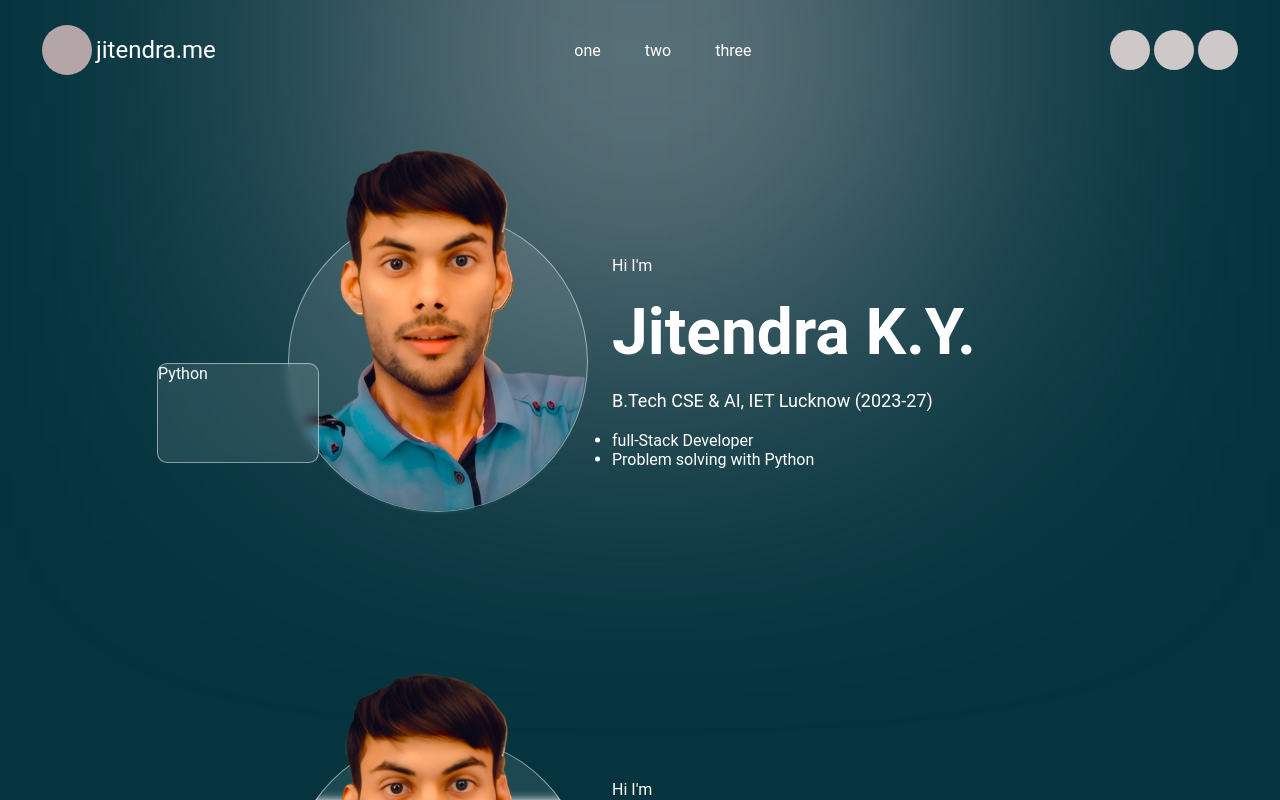
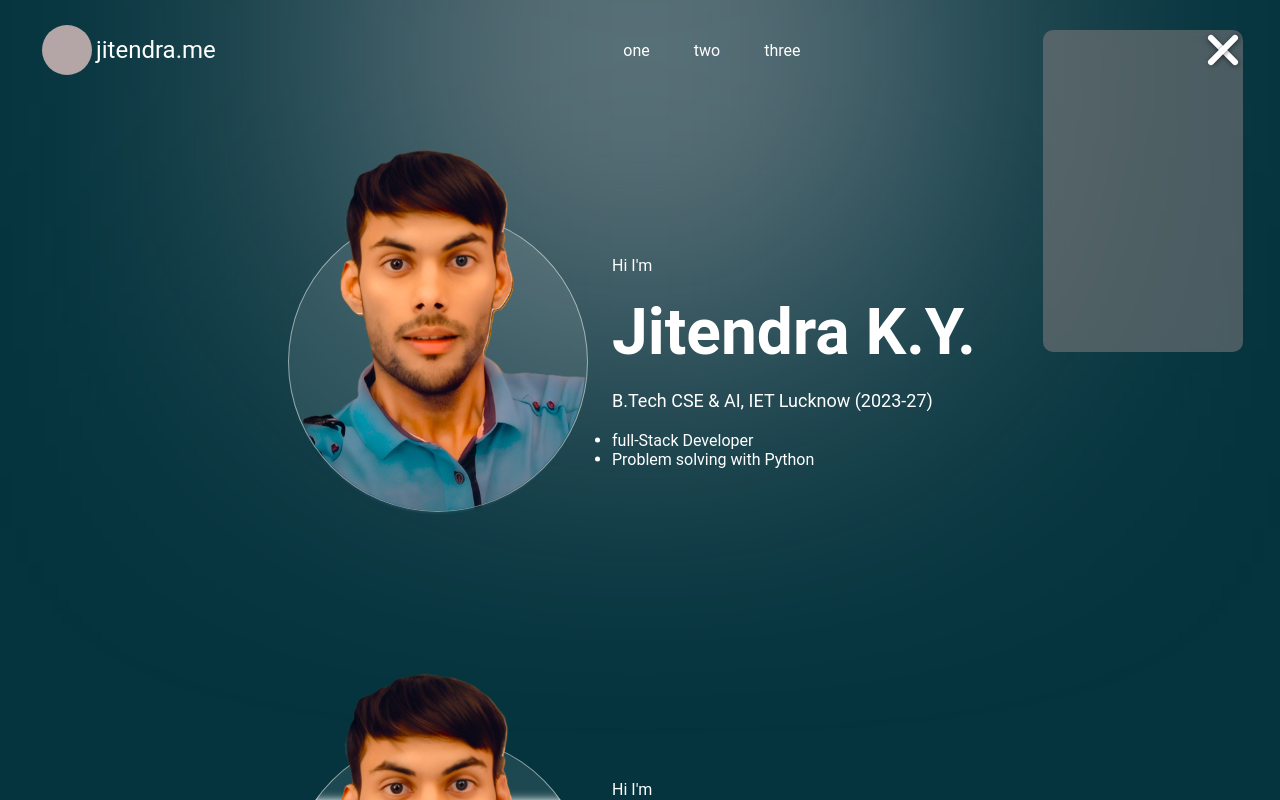
Before and after one commit to jitendra-ky/facetick, a React (Create React App) app: page / in a window 1280 px wide. Shown: the top 800 px of the page. Built offline with nearby package versions, Linux system fonts and the light colour scheme.

Commit message:
side-bar toggle feature added

```diff
--- a/src/components/Banner.jsx
+++ b/src/components/Banner.jsx
@@ -9,7 +9,7 @@ function Banner() {
             <img src="jiten.png" alt="jitendra" />
           </div>
         </div>
-        <div className="lavitate one glass">Python</div>
+        {/* <div className="lavitate one glass">Python</div> */}
       </div>
       <div className="banner-txt">
         <div className="txt-holder">
--- a/src/components/Header.css
+++ b/src/components/Header.css
@@ -68,7 +68,83 @@ header {
     justify-content: flex-end;
     align-items: center;
     font-size: medium;
+    position: relative;
 }
 .App-header .right>div {
     margin: 2px;
 }
+
+.nav-menu {
+    height: 30px;
+    width: 30px;
+    display: flex;
+    align-items: center;
+    position: relative;
+    z-index: 3;
+    cursor: pointer;
+    transition: 0.1s;
+}
+.nav-menu:hover {
+    transform: scale(1.1);
+}
+
+.nav-menu .line {
+    width: 100%;
+    border: 3px solid rgb(255, 255, 255);
+    position: absolute;
+    top: 50%;
+    left: 50%;
+    transform: translate(-50%, -50%);
+    border-radius: 5px;
+    width: 40px;
+    transition: 0.3s;
+    box-shadow: 1px 1px 5px rgba(0, 0, 0, 0.5);
+}
+
+
+.nav-menu .one {
+    transform: translate(-50%, -50%) translateY(5px) scale(0.7);
+}
+.nav-menu .two {
+    transform: translate(-50%, -50%) translateY(-5px) scale(0.7);
+}
+
+.nav-menu .one.open {
+    transform: translate(-50%, -50%) rotate(45deg);
+}
+
+.nav-menu .two.open {
+    transform: translate(-50%, -50%) rotate(-45deg);
+}
+
+
+
+
+
+
+
+
+
+.sidebar {
+    position: absolute;
+    top: -5px;
+    right: -5px;
+    height: 322px;
+    width: 200px;
+    background: rgba(141, 131, 131, 0.5);
+    backdrop-filter: blur(10px);
+    z-index: 2;
+    border-radius: 10px;
+    overflow: hidden;
+    padding-top: 50px;
+}
+
+.sidebar.close {
+    display: none;
+}
+
+.sidebar .container {
+    width: 90%;
+    height: 250px;
+    /* border: thin solid black; */
+}
--- a/src/components/Header.jsx
+++ b/src/components/Header.jsx
@@ -1,6 +1,19 @@
 import './Header.css';
+import { useState } from 'react';
 
 function Header() {
+    const [menuOpen, setMenuOpen] = useState(true);
+
+    // here is the toggle function
+    const toggleMenu = () => {
+        setMenuOpen(!menuOpen);
+    }
+
+    const menuClassUp = menuOpen ? 'line one open' : 'line one';
+    const menuClassDown = menuOpen ? 'line two open' : 'line two';
+    const sidebarClass = menuOpen ? 'sidebar' : 'sidebar close';
+
+
     const output = (
         <header className="container">
             <div className="left">
@@ -13,9 +26,15 @@ function Header() {
                 <div className="three">three</div>
             </div>
             <div className="right">
-                <div className="one icon"></div>
-                <div className="two icon"></div>
-                <div className="three icon"></div>
+                {/* <div className="one icon"></div>
+                <div className="two icon"></div> */}
+                <div className="three nav-menu" onClick={toggleMenu}>
+                    <div className={menuClassUp}></div>
+                    <div className={menuClassDown}></div>
+                </div>
+                <div className={sidebarClass}>
+                    <div className="container"></div>
+                </div>
             </div>
         </header>
     );
```
